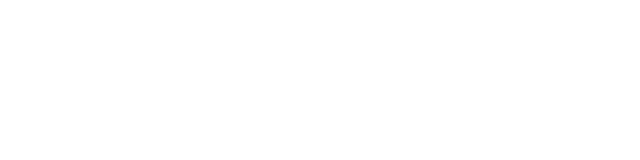
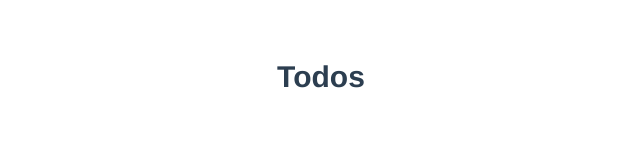
Before and after one commit to LaylaWang17/vue-todo-list, a Vue app: page / in a window 1280 px wide. Shown: the top 160 px of the page, without its empty margins (319-959 px from the left). Built offline with nearby package versions, Linux system fonts and the light colour scheme.

Commit message:
feat: add title

```diff
--- a/src/App.vue
+++ b/src/App.vue
@@ -1,5 +1,7 @@
 <template>
-  <div id="app"></div>
+  <div id="app">
+    <p class="title">Todos</p>
+  </div>
 </template>
 
 <script>
@@ -18,4 +20,9 @@
   color: #2c3e50;
   margin-top: 60px;
 }
+
+.title {
+  font-size: 30px;
+  font-weight: bold;
+}
 </style>
```
